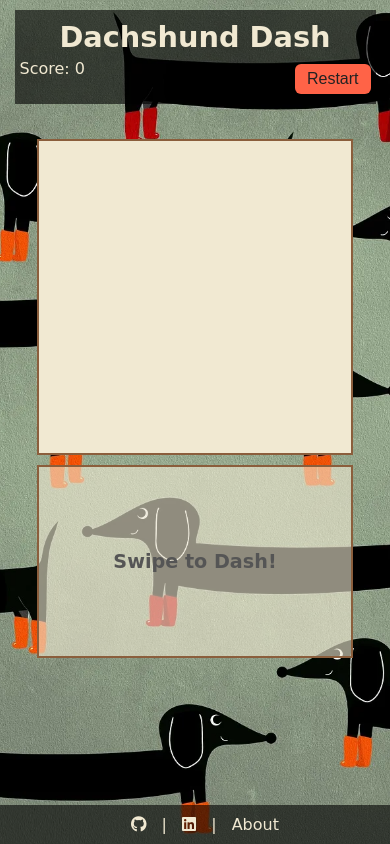
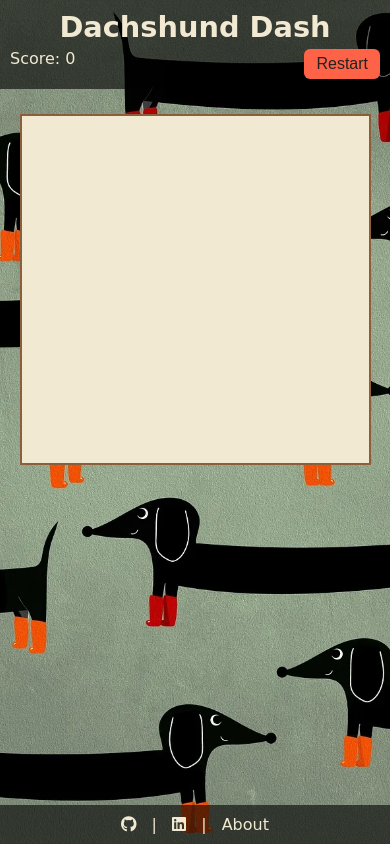
Before and after one commit to dagmara-szproch/dachshund-dash-game, a plain HTML site: page index.html in a window 390 px wide. Drawn offline with Linux system fonts and the light colour scheme; a web font is replaced by a local one.

Commit message:
Fix style

```diff
--- a/assets/css/style.css
+++ b/assets/css/style.css
@@ -1,4 +1,11 @@
 @import url('https://fonts.googleapis.com/css2?family=Barriecito&display=swap');
+
+/* Global settings */
+*, *::before, *::after {
+  box-sizing: border-box;
+  margin: 0;
+  padding: 0;
+}
 
 /* Root Variables */
 :root {
@@ -14,19 +21,20 @@
 /* Base Styles */
 body {
     background: url('../images/background.webp') no-repeat center center/cover;
-    margin: 0;
+    background-color: #222;
     font-family: 'Barriecito', cursive, sans-serif;
     text-align: center;
     background-color: var(--cream);
     min-height: 100vh;
     display: flex;
     flex-direction: column;
+    /* prevent horizontal scrolling*/
+    overflow-x: hidden;
 }
 
 /* Header */
 .game-header {
-    height: 10vmin;
-    min-height: 50px;
+    height: 80px;
     background-color: var(--overlay-black);
     color: var(--cream);
     display: flex;
@@ -34,6 +42,8 @@ body {
     justify-content: center;
     align-items: center;
     padding: 5px 10px;
+    position: relative;
+    z-index: 10;
 }
 
 .game-header h1 {
@@ -57,28 +67,26 @@ body {
     align-items: center;
     justify-content: center;
     padding: 10px 0;
+    width: 100%;
 }
 
 /* Game Board */
 #game-board {
     display: grid;
-    width: 80vmin;
-    height: 80vmin;
-    max-width: 600px;
-    max-height: 600px;
+    width: min(75vmin, 600px);
+    height: min(75vmin, 600px);
     border: 2px solid var(--brown);
     background-color: var(--cream);
     touch-action: none;
     overflow: hidden;
 }
 
-/* Swipe area */
+/* Swipe area - mobile only*/
 #swipe-area {
     display: none; /* Hidden by default */
     background-color: var(--overlay-cream); /* Semi-transparent cream */
-    height: 20vh;
-    width: 75%;
-    max-width: 600px;
+    height: 120px;
+    width: min(75vmin, 600px);
     margin: 10px auto;
     border: 2px solid var(--brown);
     touch-action: none;
@@ -87,6 +95,9 @@ body {
     font-size: 1.2em;
     font-weight: bold;
     text-align: center;
+    justify-content: center;
+    align-items: center;
+    width:  min(90vmin, 400px);
 }
 
 /* Snake & Food */
@@ -111,6 +122,8 @@ body {
     background-color: var(--overlay-black);
     width: 100%;
     text-align: center;
+    position: relative;
+    z-index: 10;
 }
 
 .game-footer a {
@@ -157,6 +170,7 @@ body {
   padding: 2rem;
   border-radius: 12px;
   border: 2px solid var(--brown);
+  max-width: 90%;
 }
 
 /* 404 Page Styles */
@@ -226,6 +240,9 @@ body.error-page {
   margin-top: 1rem;
 }
 
+/* media queries */
+
+/* mobile devices < 768px */
 @media (max-width: 768px) {
   #game-main {
     justify-content: flex-start;
@@ -233,23 +250,29 @@ body.error-page {
   }
 
   #game-board {
+    width: min(90vmin, 400px);
+    height: min(90vmin, 400px);
     margin-top: 15px;
   }
 
-  #swipe-area {
-    display: flex;
-    justify-content: center;
-    align-items: center;
+  .game-header {
+    height: auto;
+    min-width: 80px;
+    padding: 10px;
   }
 
-  .game-header {
-    width: 90%;
-    padding: 5px;
-    margin: 10px auto;
-    height: 10vh;
+  /* disable mobile browsers' automatic text inflation */
+  body {
+  text-size-adjust: none;
+  /* for Safari/iOS */
+  -webkit-text-size-adjust: none;
   }
 
-  .restart-btn {
-    margin-top: 5px;
+}
+
+/* larger swipe area for larger device*/
+@media (min-width: 769px) {
+  #swipe-area {
+    height: 150px;
   }
 }
```
